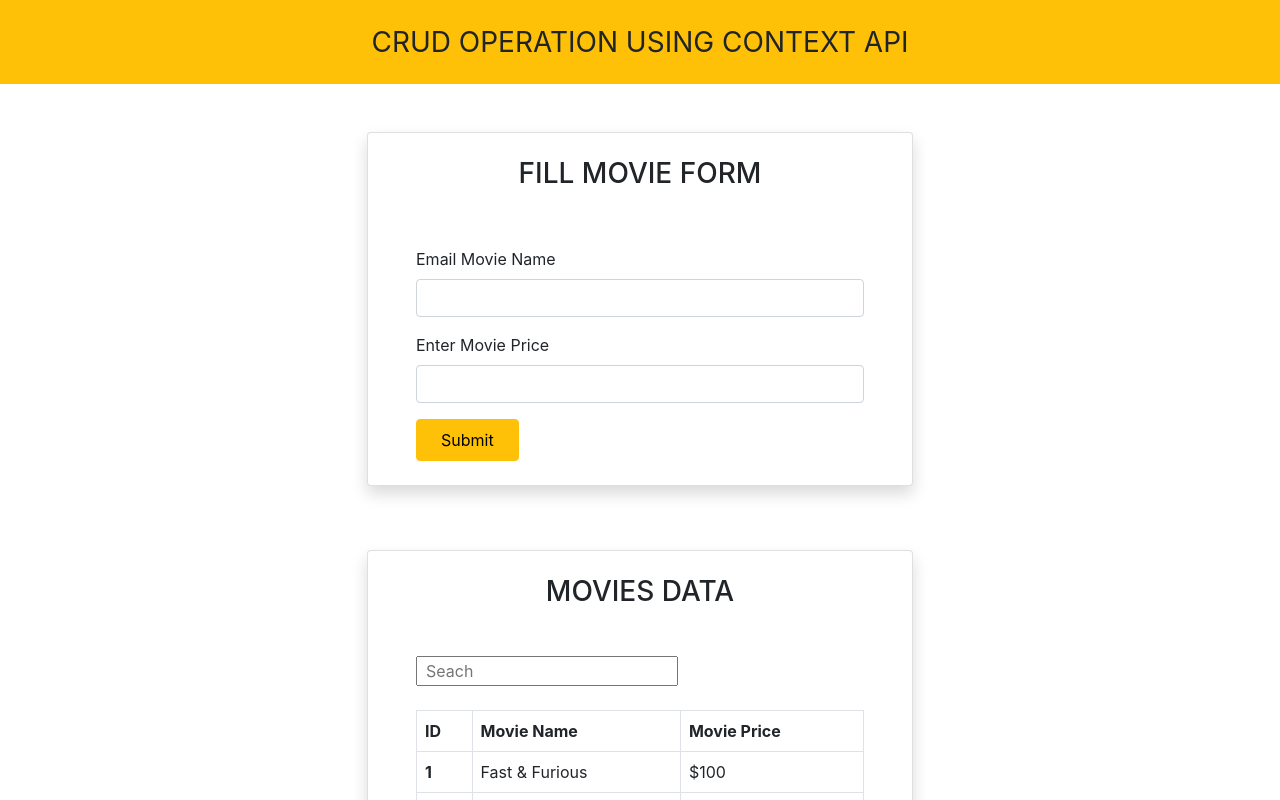
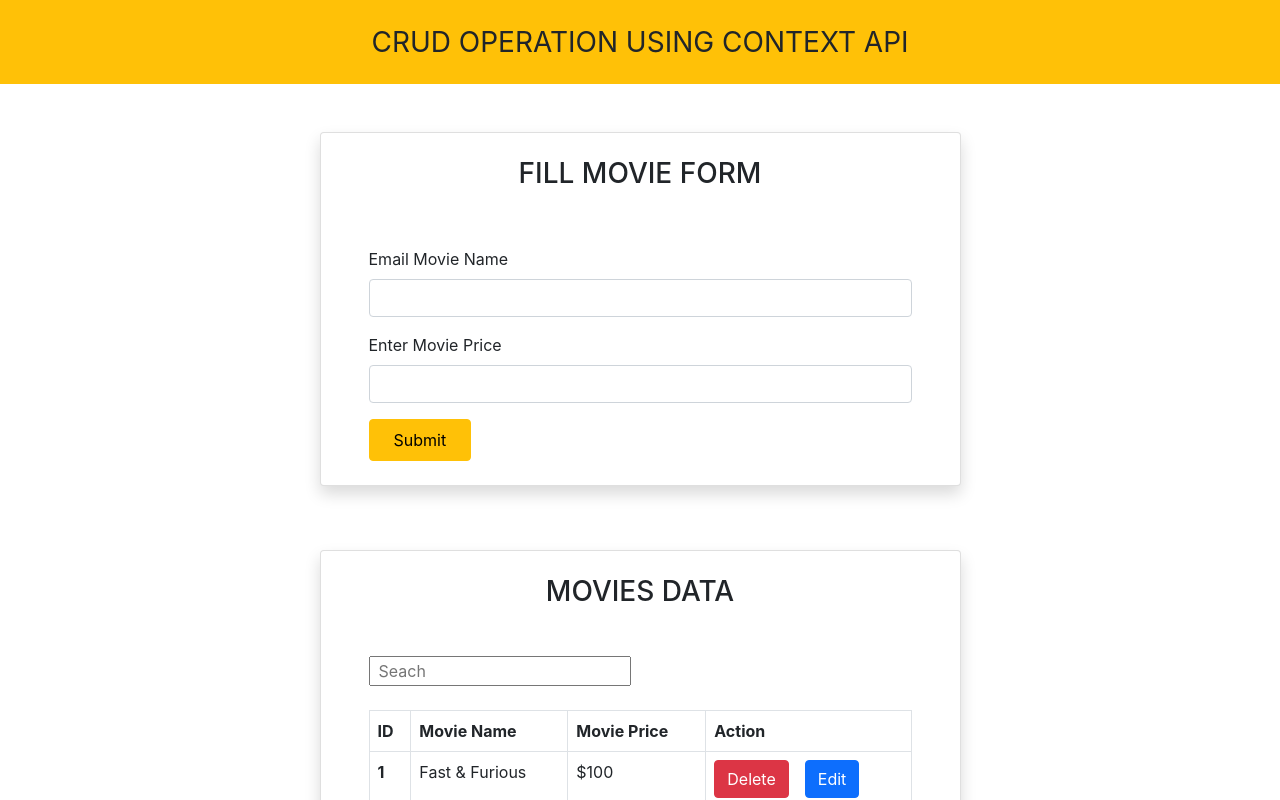
Before and after one commit to RajaSultan/Context-Api-Crud, a React (Create React App) app: page / in a window 1280 px wide. Shown: the top 800 px of the page. Built offline with nearby package versions, Linux system fonts and the light colour scheme.

Commit message:
buttons added

```diff
--- a/src/components/AddMovie.js
+++ b/src/components/AddMovie.js
@@ -22,7 +22,7 @@ export const AddMovie = () => {
     <>
       <div className="container">
         <div className="row d-flex justify-content-center">
-          <div className="col-6 mt-5 mb-5">
+          <div className="col-7 mt-5 mb-5">
             <div className="card pt-4 pb-4 px-5 shadow">
               <h3 className="text-center">FILL MOVIE FORM</h3>
               <form className="mt-md-5 mt-3" onSubmit={submitData}>
--- a/src/components/Movie.js
+++ b/src/components/Movie.js
@@ -5,7 +5,7 @@ const Movie = (props) => {
     <>
       <div className="container">
         <div className="row d-flex justify-content-center">
-          <div className="col-6 mt-3 mb-5">
+          <div className="col-7 mt-3 mb-5">
             <div className="card pt-4 pb-4 px-5 shadow">
               <h3 className="text-center mb-5">MOVIES DATA</h3>
               <label htmlFor="search">
@@ -22,6 +22,7 @@ const Movie = (props) => {
                     <th scope="col">ID</th>
                     <th scope="col">Movie Name</th>
                     <th scope="col">Movie Price</th>
+                    <th scope="col">Action</th>
                   </tr>
                 </thead>
                 <tbody>
@@ -30,6 +31,14 @@ const Movie = (props) => {
                       <th scope="row">{index + 1}</th>
                       <td>{ele.name}</td>
                       <td>{ele.price}</td>
+                      <td>
+                        <a href="#" className="btn btn-danger me-3">
+                          Delete
+                        </a>
+                        <a href="#" className="btn btn-primary">
+                          Edit
+                        </a>
+                      </td>
                     </tr>
                   ))}
                 </tbody>
```
